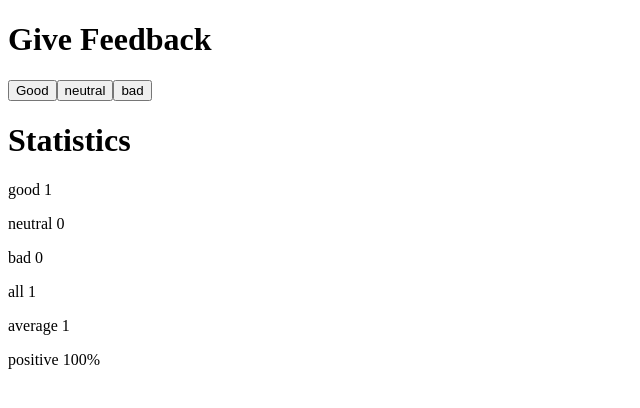
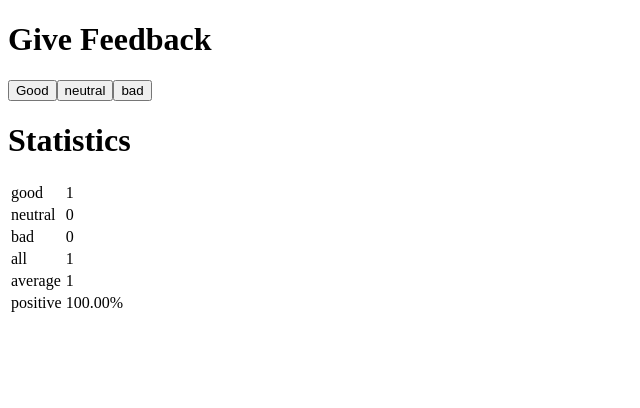
Before and after one commit to ShahSau/fullStack_HU, a React (Create React App) app in the folder unicafe/: page / in a window 1280 px wide. Both pictures are taken after a click on the button "Good". Shown: the top 408 px of the page, without its empty margins (0-640 px from the left). Built offline with nearby package versions, Linux system fonts and the light colour scheme.

Commit message:
1.11*: unicafe step6

```diff
--- a/unicafe/src/App.js
+++ b/unicafe/src/App.js
@@ -8,14 +8,13 @@ const App = () => {
   const [bad, setBad] = useState(0)
 
   return (
-    <div>
+    <>
       <h1>Give Feedback</h1>
       <button onClick={()=>setGood(good+1)}>Good</button>
       <button onClick={()=>setNeutral(neutral+1)}>neutral</button>
       <button onClick={()=>setBad(bad+1)}>bad</button>
       <Statistics good={good} neutral={neutral} bad={bad} />
-
-    </div>
+    </>
   )
 }
 
--- a/unicafe/src/components/StatisticLine.js
+++ b/unicafe/src/components/StatisticLine.js
@@ -2,9 +2,10 @@ import React from 'react'
 
 const StatisticLine=({text,value})=> {
   return (
-    <p>
-        {text} {value}
-    </p>
+        <tr>
+            <td>{text}</td>
+            <td>{value}</td>
+        </tr>
   )
 }
 
--- a/unicafe/src/components/Statistics.js
+++ b/unicafe/src/components/Statistics.js
@@ -2,22 +2,25 @@ import React from 'react'
 import StatisticLine from './StatisticLine'
 
 const Statistics=({good,bad,neutral})=> {
+    const pos = parseFloat(good/(good+neutral+bad)*100).toFixed(2).toString().concat('%')
   return (
-    <>
+    <div>
       <h1>Statistics</h1>
       {good>0 || bad>0 || neutral>0
       ?
-      <>
+      <table>
+          <tbody>
       <StatisticLine text="good" value={good} />
       <StatisticLine text="neutral" value={neutral} />
       <StatisticLine text="bad" value={bad} />
       <StatisticLine text="all" value={good+neutral+bad} />
       <StatisticLine text="average" value={(good-bad)/(good+neutral+bad)} />
-      <p>positive {good/(good+neutral+bad)*100}%</p>
-      </>
+      <StatisticLine text="positive" value={pos} />
+      </tbody>
+      </table>
       :
         <p>No feedback given</p>}
-    </>
+    </div>
   )
 }
 
```
